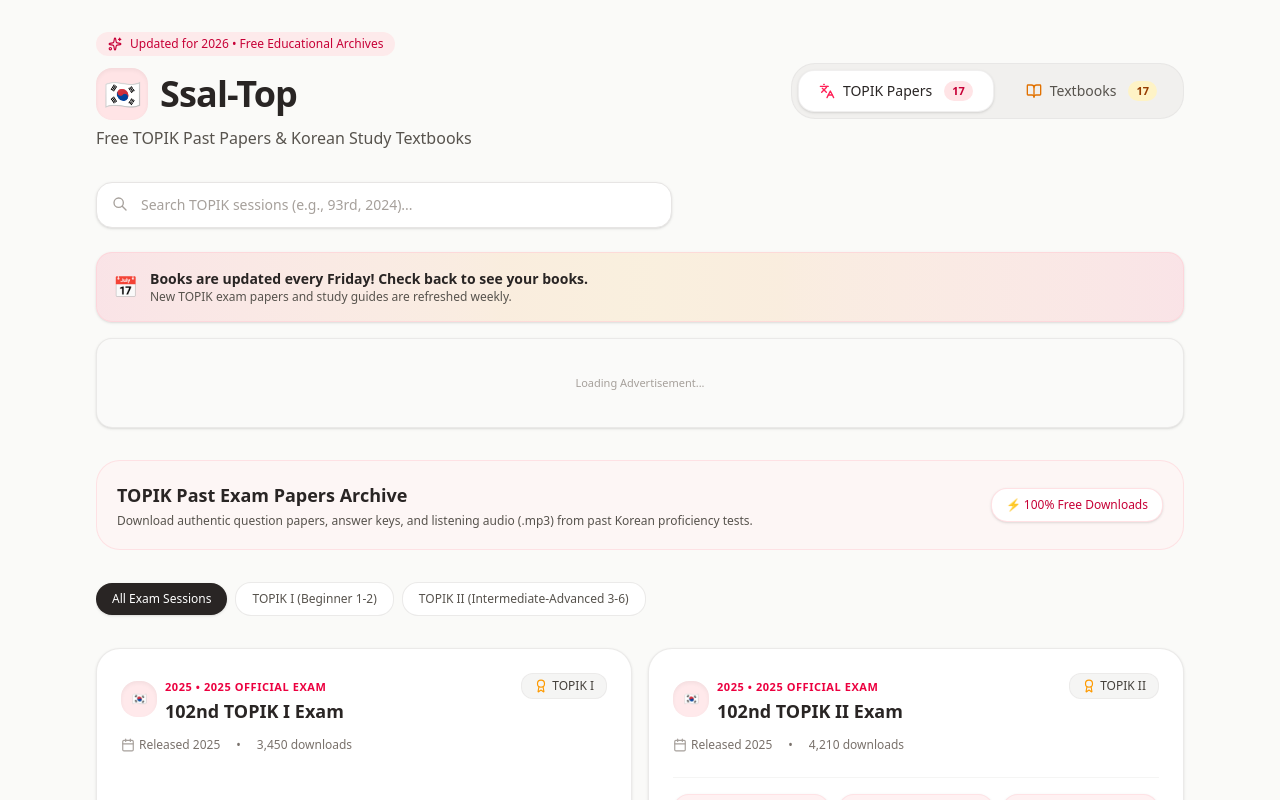
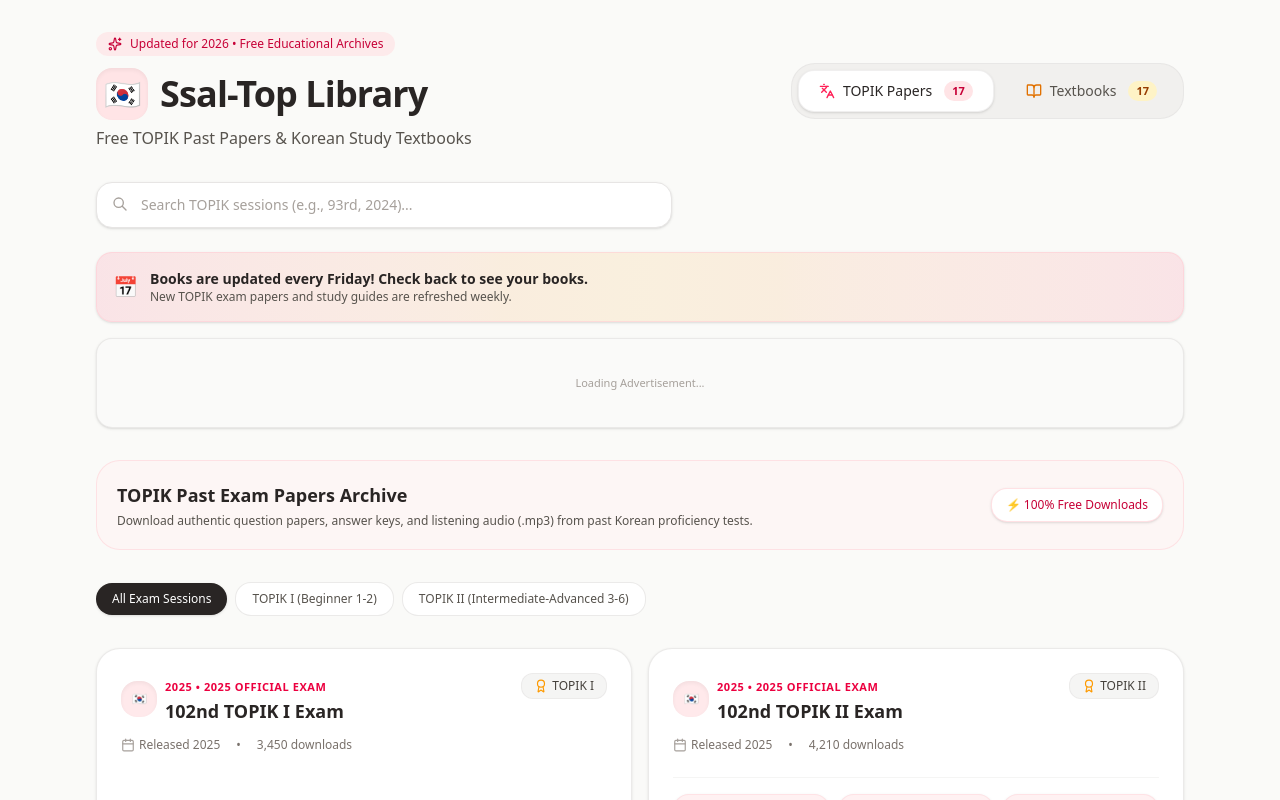
Before and after one commit to BelleRose-ai/Ssal-Top-Library, a React (Vite) app: page / in a window 1280 px wide. Shown: the top 800 px of the page. Built offline with nearby package versions, Linux system fonts and the light colour scheme.

Commit message:
refactor: rename project to Ssal-Top Library
Update branding across documentation, metadata, and UI components to reflect the name change to Ssal-Top Library.

```diff
--- a/index.html
+++ b/index.html
@@ -3,9 +3,9 @@
   <head>
     <meta charset="UTF-8" />
     <meta name="viewport" content="width=device-width, initial-scale=1.0" />
-    <title>Ssal-Top - Free TOPIK Past Papers & Korean Study Textbooks</title>
+    <title>Ssal-Top Library - Free TOPIK Past Papers & Korean Study Textbooks</title>
     <meta name="description" content="Free TOPIK Past Papers & Korean Study Textbooks with smart download flow" />
-    <meta property="og:title" content="Ssal-Top" />
+    <meta property="og:title" content="Ssal-Top Library" />
     <meta property="og:description" content="Free TOPIK Past Papers & Korean Study Textbooks" />
     <meta property="og:type" content="website" />
     <meta name="twitter:card" content="summary_large_image" />
--- a/metadata.json
+++ b/metadata.json
@@ -1,5 +1,5 @@
 {
-  "name": "Ssal-Top",
+  "name": "Ssal-Top Library",
   "description": "Free TOPIK Past Papers & Korean Study Textbooks with smart download flow",
   "requestFramePermissions": [],
   "majorCapabilities": ["MAJOR_CAPABILITY_SERVER_SIDE_GEMINI_API"]
--- a/src/components/Footer.tsx
+++ b/src/components/Footer.tsx
@@ -9,7 +9,7 @@
           <span className="w-6 h-6 rounded-full bg-rose-100 flex items-center justify-center text-rose-600 font-bold">
             🇰🇷
           </span>
-          <span className="font-semibold text-stone-800 text-sm">Ssal-Top</span>
+          <span className="font-semibold text-stone-800 text-sm">Ssal-Top Library</span>
         </div>
         <p className="max-w-md mx-auto text-stone-500">
           Providing free educational TOPIK past examination papers and beginner to advanced Korean study textbooks for global learners.
@@ -25,7 +25,7 @@
           <span>Open Educational Resource</span>
         </div>
         <p className="text-[11px] text-stone-400 pt-4">
-          © 2026 Ssal-Top Archive. All trademarks and copyrighted textbook materials belong to their respective publishers.
+          © 2026 Ssal-Top Library Archive. All trademarks and copyrighted textbook materials belong to their respective publishers.
         </p>
       </div>
     </footer>
--- a/src/components/Header.tsx
+++ b/src/components/Header.tsx
@@ -29,7 +29,7 @@
           </div>
           <h1 className="text-3xl md:text-4xl font-bold tracking-tight text-stone-800 flex items-center gap-3">
             <span className="text-2xl md:text-3xl p-2 bg-rose-100 rounded-2xl shadow-inner">🇰🇷</span>
-            <span>Ssal-Top</span>
+            <span>Ssal-Top Library</span>
           </h1>
           <p className="text-stone-600 text-sm md:text-base mt-1.5 font-normal">
             Free TOPIK Past Papers & Korean Study Textbooks
```
